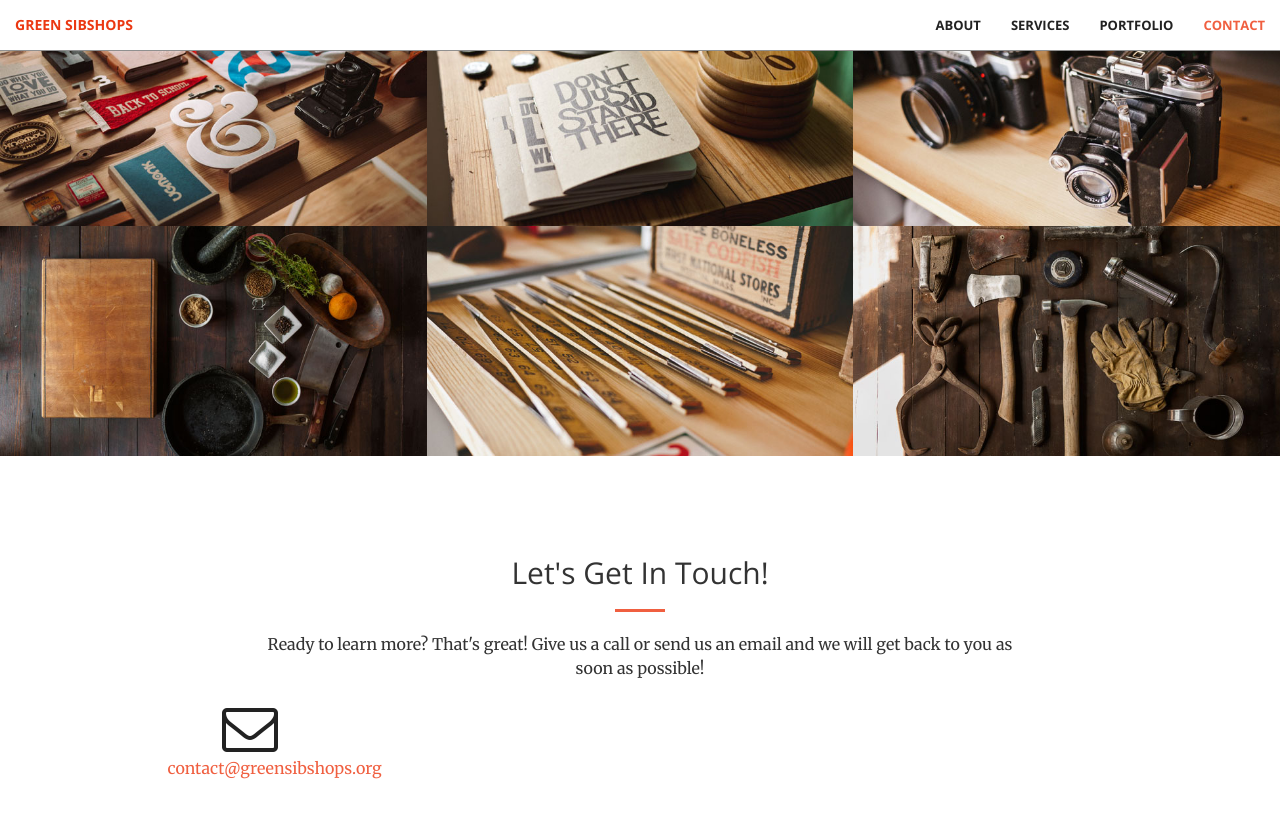
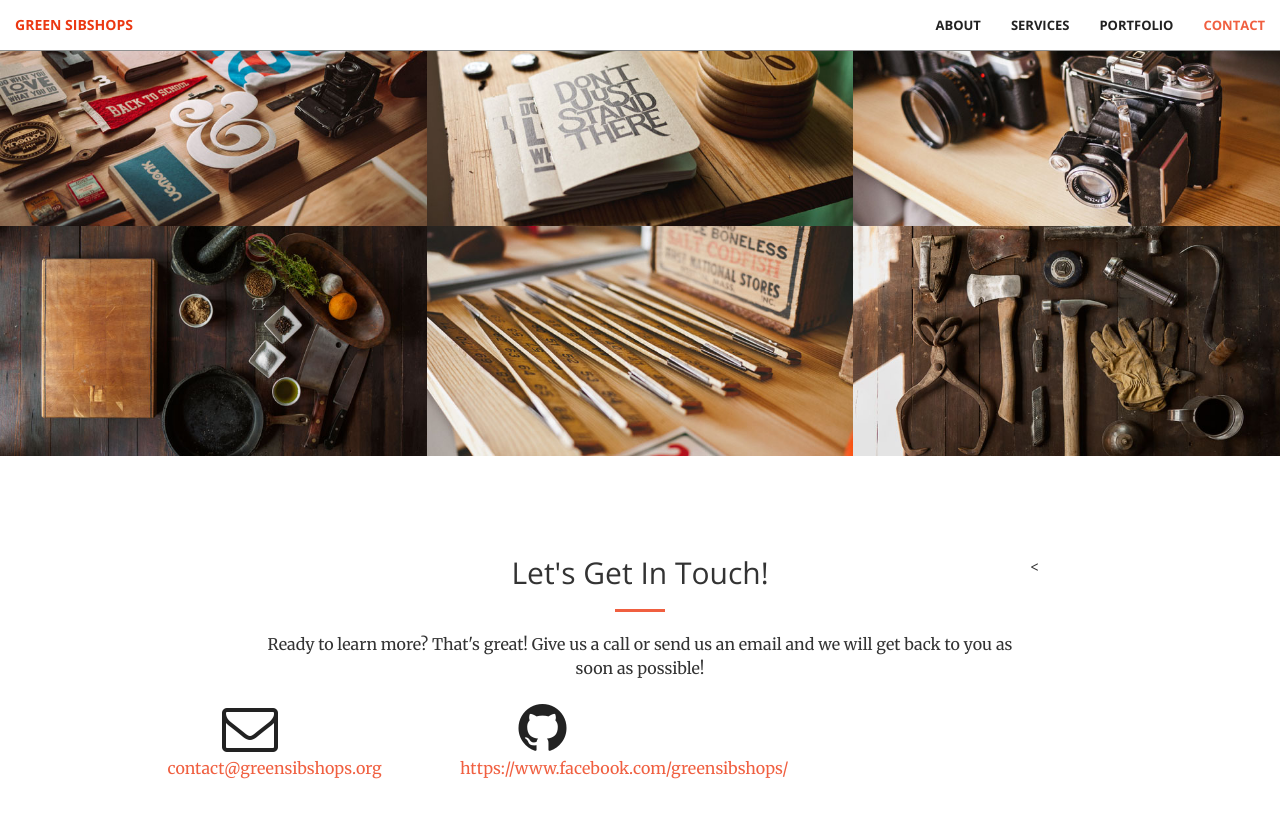
Before and after one commit to greensibshops/greensibshops.github.io, a Jekyll site: the page built from index.html, in a window 1280 px wide and 900 px high, scrolled down 2262 px. Shown: the top 818 px of the window. Built offline with Jekyll 4.4.1, drawn with Linux system fonts in a browser that asks for light colours.

Commit message:
Update contact.html

```diff
--- a/_includes/contact.html
+++ b/_includes/contact.html
@@ -21,7 +21,13 @@
        <!-- <div class="col-lg-2 col-lg-offset-1 text-center">
             <a href="https://github.com/{{ site.github_username }}">
             <i class="fa fa-github fa-3x wow bounceIn" data-wow-delay=".1s"></i>
-                <p>{{ site.github_username }}</p> -->
+                <p>{{ site.github_username }}</p>
+            </a>
+        </div> -->
+       <<div class="col-lg-2 col-lg-offset-1 text-center">
+            <a href="https://facebook.com/{{ site.facebook_page }}">
+            <i class="fa fa-github fa-3x wow bounceIn" data-wow-delay=".1s"></i>
+                <p>{{ site.facebook_page }}</p>
             </a>
         </div>
 
```
